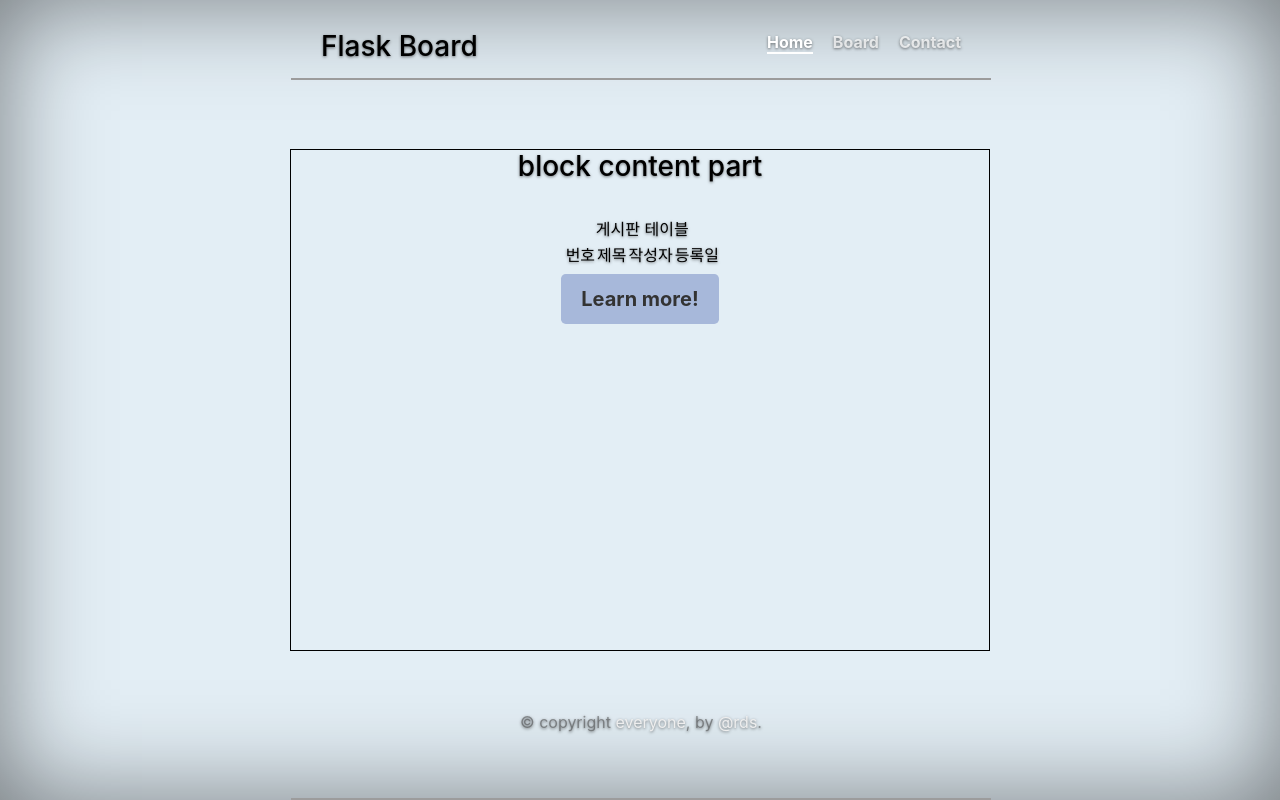
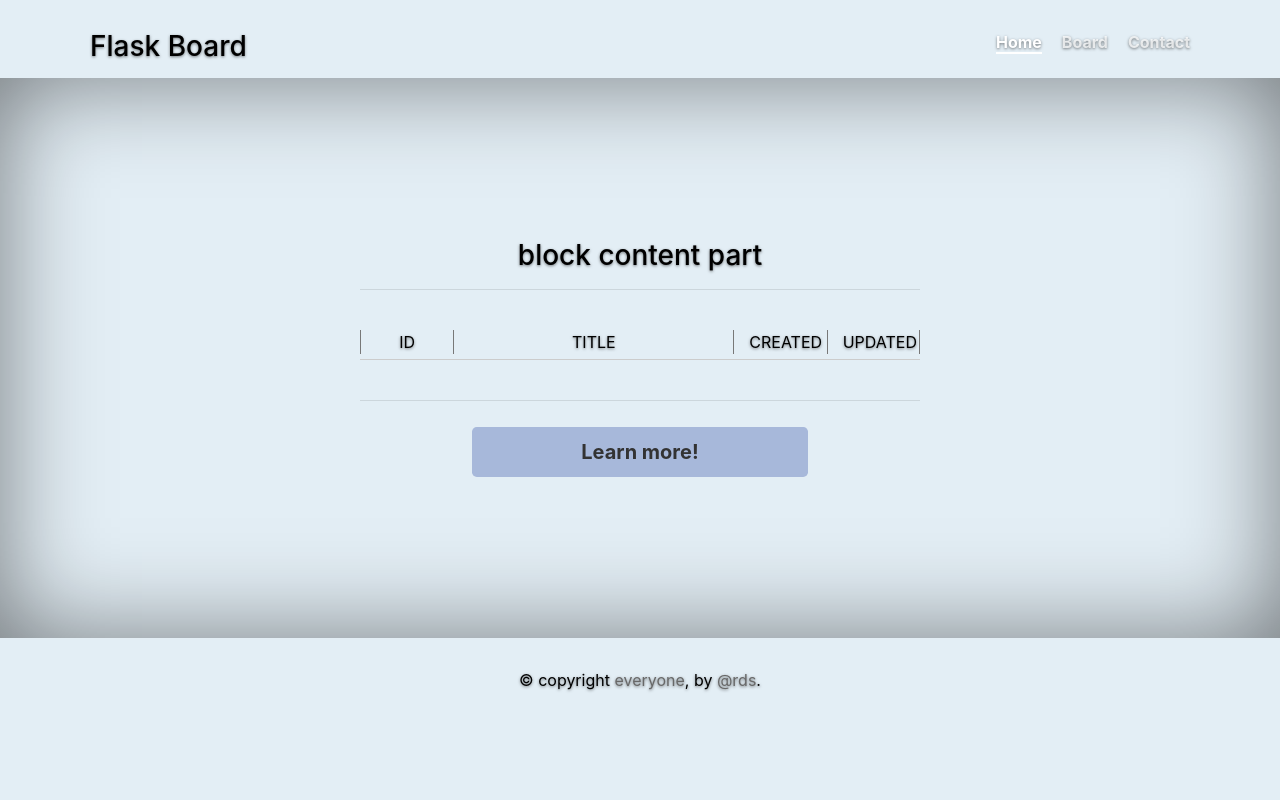
Before and after one commit to daesungRa/flask-board, a Flask app: page / in a window 1280 px wide. Run offline with Flask 2, Linux system fonts and the light colour scheme; some libraries are stand-ins or nearby versions.

Commit message:
add files for publishing

```diff
--- a/src/app.py
+++ b/src/app.py
@@ -15,7 +15,10 @@
 # todo routes
 @app.route('/todos/', methods=['GET'])
 def get_tasks():
-    return jsonify(todo.find({})), 200
+    result = todo.find({})
+    # print(type(result)) # type of list
+    ## return jsonify(todo.find({})), 200
+    return render_template('index.html', todo_list=result), 200
 
 @app.route('/todos/<string:todo_id>/', methods=['GET'])
 def get_task(todo_id):
--- a/src/static/css/base.css
+++ b/src/static/css/base.css
@@ -1,7 +1,7 @@
 
 /* Links */
 a, a:focus, a:hover {
-    color: #eee;
+    color: #686868;
 }
 
 /* Custom default button */
@@ -29,8 +29,8 @@
 .site-wrapper {
     display: table;
     width: 100%;
-    height: 100%;
-    min-height: 100%;
+    height: 70%;
+    min-height: 70%;
     -webkit-box-shadow: inset 0 0 100px rgba(0,0,0,.5);
             box-shadow: inset 0 0 100px rgba(0,0,0,.5);
 }
@@ -39,15 +39,18 @@
     vertical-align: middle;
 }
 .cover-container {
+    padding: 50px; 0 50px 0;
     margin-right: auto;
     margin-left: auto;
-    border: 1px solid black;
 }
 
 /* Padding for spacing */
 .inner {
-    padding: 30px 30px 48px 30px;
+    padding: 30px 90px 48px 90px;
+}
+.masthead .inner {
     border-bottom: 2px solid #9c9c9c;
+    margin-top: 70px;
 }
 
 /*
@@ -93,7 +96,6 @@
  * Cover
  */
 .cover {
-    height: 500px;
     padding: 0 20px;
 }
 .cover .btn-lg {
@@ -105,8 +107,8 @@
  * Footer
  */
 .mastfoot {
-    color: #343434; /* IE8 proofing */
-    color: rgba(64,64,64,.5);
+    color: #acacac; /* IE8 proofing */
+    color: rgba(128,128,128,.5);
 }
 
 /*
--- a/src/static/css/board.css
+++ b/src/static/css/board.css
@@ -1,7 +1,27 @@
-.board-table {
-    display: inline-block;
-    width:
-    border: 1px solid black;
-    border-radius: 5px;
+.cover .table-board, .cover .table-head, .cover .table-body {
+    /*border: 1px solid blue;*/
 }
-.board-table
+.cover .table-board {
+    margin: 40px 0 40px 0;
+}
+.cover .table-head {
+    border-bottom: 1px solid #ccc;
+    padding-bottom: 5px;
+    margin-bottom: 5px;
+}
+.cover .table-body {
+    margin-bottom: 3px;
+}
+.cover .table-body:hover {
+    background-color: #d4dde6;
+    cursor: pointer;
+}
+.cover .table-board span {
+    border-left: 1px solid #787878;
+}
+
+.cover .btn-test {
+    width: 60%;
+    height: 60%;
+    margin-top: 10px;
+}
--- a/src/templates/base.html
+++ b/src/templates/base.html
@@ -26,11 +26,20 @@
 
     </head>
     <body>
-
+        <div class="inner">
+            <h3 class="masthead-brand">Flask Board</h3>
+            <nav>
+                <ul class="nav masthead-nav">
+                    <li class="active"><a href="#">Home</a></li>
+                    <li><a href="#">Board</a></li>
+                    <li><a href="#">Contact</a></li>
+                </ul>
+            </nav>
+        </div>
         <div class="site-wrapper">
             <div class="site-wrapper-inner">
                 <div class="cover-container">
-                    <div class="masthead clearfix">
+                    <!--<div class="masthead clearfix">
                         <div class="inner">
                             <h3 class="masthead-brand">Flask Board</h3>
                             <nav>
@@ -41,18 +50,16 @@
                                 </ul>
                             </nav>
                         </div>
-                    </div>
+                    </div>-->
 
-                    <div class="inner cover" style="border-bottom: 0px;">
+                    <div class="inner cover">
                         <h3>block content part</h3>
                         {% block content %}
                         {% endblock %}
                     </div>
 
                     <div class="mastfoot">
-                        <div class="inner">
-                            <p>&copy; copyright <a href="#">everyone</a>, by <a href="https://github.com/daesungRa">@rds</a>.</p>
-                        </div>
+
                     </div>
                 </div>
             </div>
@@ -85,6 +92,10 @@
             -->
         </div>
 
+        <div class="inner">
+            <p>&copy; copyright <a href="#">everyone</a>, by <a href="https://github.com/daesungRa">@rds</a>.</p>
+        </div>
+
         <script>
             $(document).ready(function() {
                 $('.summernote').summernote({
--- a/src/templates/index.html
+++ b/src/templates/index.html
@@ -1,32 +1,24 @@
 {% extends "base.html" %}
 {% block content %}
-    <br/>
-    <div class="board-table">
-        <div class="row-thead">
-
+    <hr/>
+    <div class="container-fluid table-board">
+        <div class="row table-head">
+            <span class="col-md-2 tcontent-id">ID</span>
+            <span class="col-md-6 tcontent-title">TITLE</span>
+            <span class="col-md-2 tcontent-created">CREATED</span>
+            <span class="col-md-2 tcontent-updated" style="border-right: 1px solid #787878;">UPDATED</span>
         </div>
+        {% if todo_list %}
+            {% for todo in todo_list %}
+                <div class="row table-body">
+                    <span class="col-md-2 tcontent-id"></span>
+                    <span class="col-md-6 tcontent-title">{{ todo.title }}</span>
+                    <span class="col-md-2 tcontent-created">{{ todo.created }}</span>
+                    <span class="col-md-2 tcontent-updated" style="border-right: 1px solid #787878;">{{ todo.updated }}</span>
+                </div>
+            {% endfor %}
+        {% endif %}
     </div>
-
-
-
-    <table class="board-table">
-        <thead>
-            <tr>
-                <td colspan="5">게시판 테이블</td>
-            </tr>
-            <tr>
-                <td>번호</td>
-                <td>제목</td>
-                <td>작성자</td>
-                <td>등록일</td>
-            </tr>
-        </thead>
-        <tbody>
-
-        </tbody>
-        <tfoot>
-
-        </tfoot>
-    </table><br/>
-    <a href="#" class="btn btn-lg btn-default">Learn more!</a>
+    <hr/>
+    <a href="#" class="btn btn-lg btn-default btn-test">Learn more!</a>
 {% endblock %}
```
